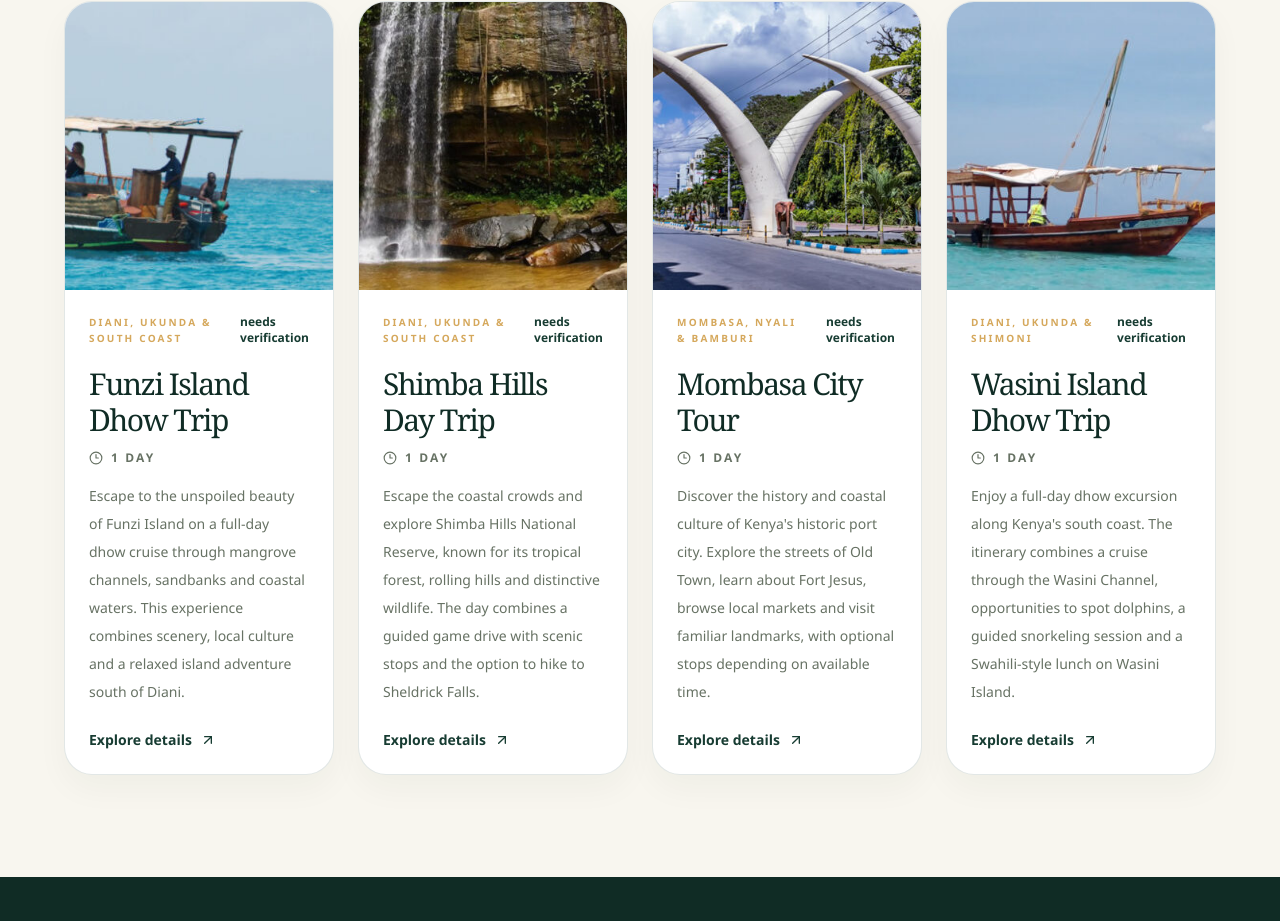
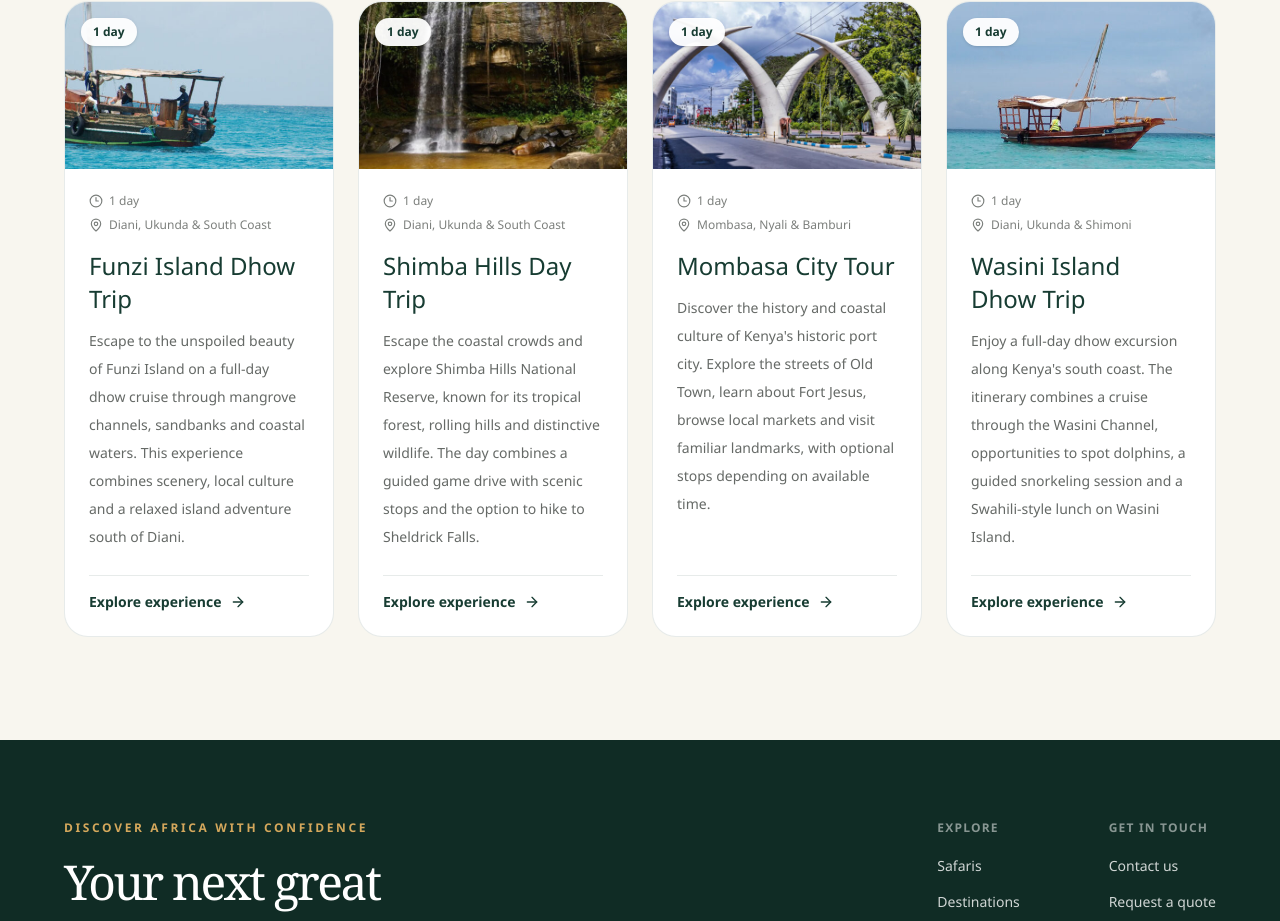
Before and after one commit to MatthewsRicky/everestafricasafari, a Next.js app: page /excursions in a window 1280 px wide. Shown: the part 1037-1958 px from the top of the page. Built offline with nearby package versions, Linux system fonts and the light colour scheme; no server answers.

Commit message:
Type mismatch fix

```diff
--- a/components/excursions/ExcursionCard.tsx
+++ b/components/excursions/ExcursionCard.tsx
@@ -1,5 +1,5 @@
 import Link from "next/link";
-import { ArrowUpRight, Clock3 } from "lucide-react";
+import { ArrowRight, Clock3, MapPin } from "lucide-react";
 
 import type { Excursion } from "@/types/excursion";
 
@@ -9,51 +9,65 @@ type ExcursionCardProps = {
 
 export default function ExcursionCard({ excursion }: ExcursionCardProps) {
   return (
-    <Link
-      href={`/excursions/${excursion.slug}`}
-      className="group overflow-hidden rounded-[1.75rem] border border-border bg-white shadow-[0_14px_32px_rgba(25,45,36,0.04)] transition duration-300 hover:-translate-y-1 hover:shadow-[0_20px_40px_rgba(25,45,36,0.08)]"
-    >
-      <div className="overflow-hidden">
+    <article className="group flex h-full flex-col overflow-hidden rounded-3xl border border-forest/10 bg-white transition duration-300 hover:-translate-y-1 hover:shadow-xl">
+      <Link
+        href={`/excursions/${excursion.slug}`}
+        className="relative block aspect-[16/10] overflow-hidden bg-forest/10"
+        aria-label={`Explore ${excursion.title}`}
+      >
+        {/* eslint-disable-next-line @next/next/no-img-element */}
         <img
           src={excursion.image}
           alt={excursion.title}
-          className="h-72 w-full object-cover transition duration-500 group-hover:scale-105"
+          className="h-full w-full object-cover transition duration-500 group-hover:scale-105"
         />
-      </div>
 
-      <div className="p-6">
-        <div className="flex items-center justify-between gap-4">
-          <span className="text-[10px] font-bold uppercase tracking-[0.22em] text-safari-gold">
-            {excursion.departureLocation ?? "Kenya"}
+        <span className="absolute left-4 top-4 rounded-full bg-white/95 px-3 py-1.5 text-xs font-semibold text-forest shadow-sm">
+          {excursion.durationDays}{" "}
+          {excursion.durationDays === 1 ? "day" : "days"}
+        </span>
+      </Link>
+
+      <div className="flex flex-1 flex-col p-5 sm:p-6">
+        <div className="flex flex-wrap items-center gap-x-4 gap-y-2 text-xs text-ink/60">
+          <span className="inline-flex items-center gap-1.5">
+            <Clock3 size={14} className="text-terracotta" />
+            {excursion.durationDays}{" "}
+            {excursion.durationDays === 1 ? "day" : "days"}
           </span>
 
-          <span className="text-xs font-semibold text-forest">
-            {excursion.verificationStatus.replaceAll("-", " ")}
-          </span>
+          {excursion.departureLocation && (
+            <span className="inline-flex items-center gap-1.5">
+              <MapPin size={14} className="text-terracotta" />
+              {excursion.departureLocation}
+            </span>
+          )}
         </div>
 
-        <h3 className="heading-display mt-5 text-3xl text-forest-deep">
-          {excursion.title}
-        </h3>
+        <h2 className="mt-4 font-serif text-xl leading-snug text-forest sm:text-2xl">
+          <Link
+            href={`/excursions/${excursion.slug}`}
+            className="transition hover:text-terracotta"
+          >
+            {excursion.title}
+          </Link>
+        </h2>
 
-        <div className="mt-3 flex items-center gap-2 text-xs font-semibold uppercase tracking-[0.18em] text-muted">
-          <Clock3 size={14} />
-          {excursion.durationDays}{" "}
-          {excursion.durationDays === 1 ? "day" : "days"}
-        </div>
-
-        <p className="mt-4 text-sm leading-7 text-muted">
+        <p className="mt-3 flex-1 text-sm leading-7 text-ink/70">
           {excursion.description}
         </p>
 
-        <span className="mt-6 flex items-center gap-2 text-sm font-semibold text-forest">
-          Explore details
-          <ArrowUpRight
+        <Link
+          href={`/excursions/${excursion.slug}`}
+          className="mt-6 inline-flex items-center gap-2 border-t border-forest/10 pt-4 text-sm font-semibold text-forest transition hover:text-terracotta"
+        >
+          Explore experience
+          <ArrowRight
             size={16}
-            className="transition-transform group-hover:translate-x-1 group-hover:-translate-y-1"
+            className="transition-transform group-hover:translate-x-1"
           />
-        </span>
+        </Link>
       </div>
-    </Link>
+    </article>
   );
 }
```
